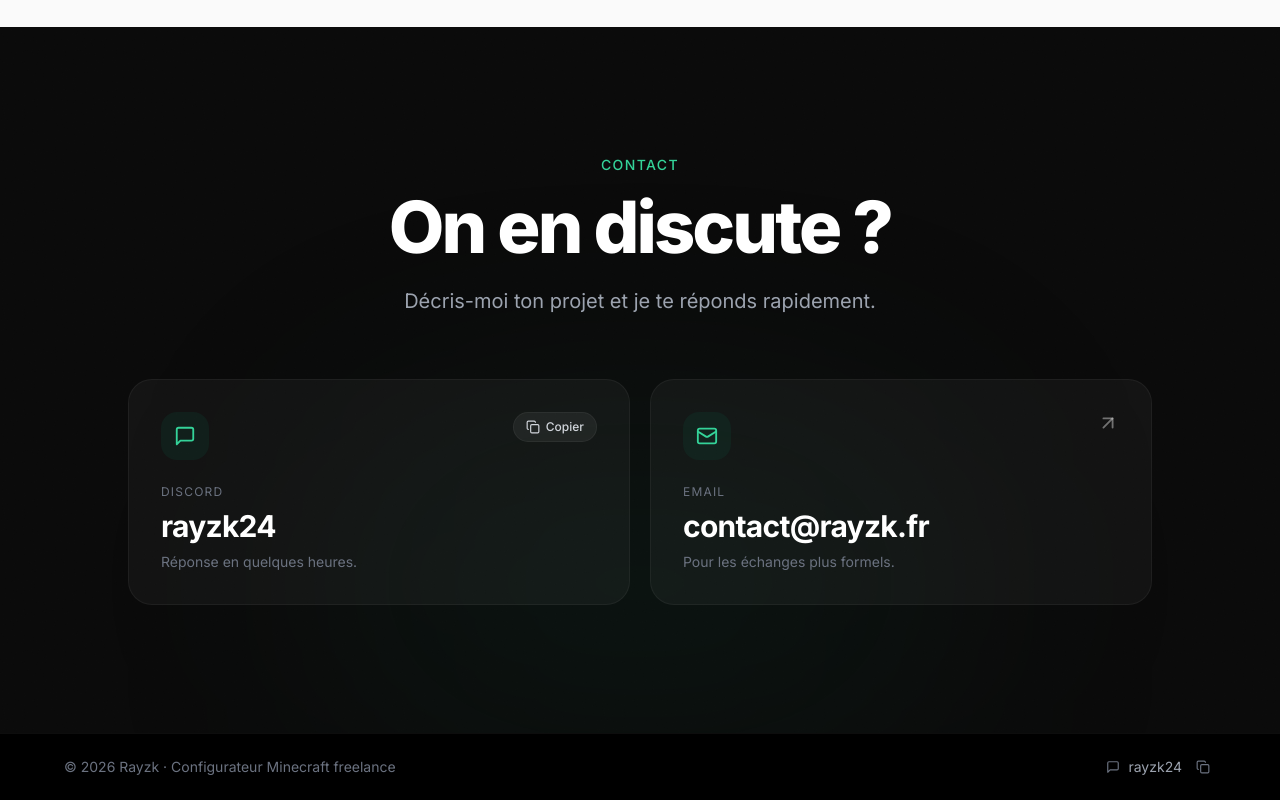
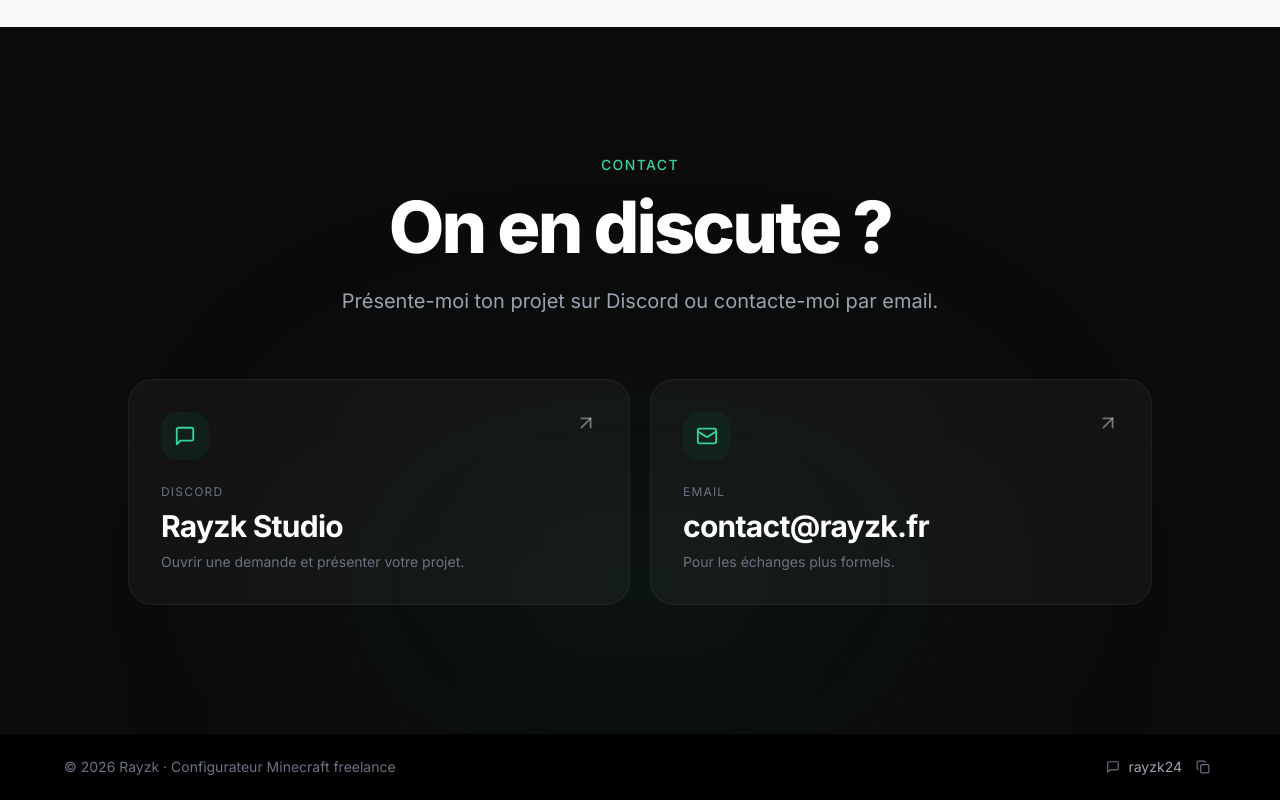
Before and after one commit to Rayzk24/portfolio, a React (Vite) app: page / in a window 1280 px wide. Shown: the part 4745-5545 px from the top of the page. Built offline with nearby package versions, Linux system fonts and the light colour scheme.

Commit message:
feat: link portfolio contact card to Rayzk Studio

```diff
--- a/src/components/Contact.jsx
+++ b/src/components/Contact.jsx
@@ -1,23 +1,7 @@
-import { useState } from 'react';
 import { motion } from 'framer-motion';
-import { Mail, MessageSquare, ArrowUpRight, Copy, Check } from 'lucide-react';
-import { copyText } from '../utils/clipboard.js';
+import { Mail, MessageSquare, ArrowUpRight } from 'lucide-react';
 
 export default function Contact() {
-  const [copied, setCopied] = useState(false);
-
-  const handleCopyDiscord = async () => {
-    try {
-      const didCopy = await copyText('rayzk24');
-      if (!didCopy) return;
-
-      setCopied(true);
-      setTimeout(() => setCopied(false), 2000);
-    } catch {
-      setCopied(false);
-    }
-  };
-
   return (
     <section
       id="contact"
@@ -41,52 +25,40 @@ export default function Contact() {
             On en discute ?
           </h2>
           <p className="text-lg sm:text-xl text-gray-400 max-w-2xl mx-auto">
-            Décris-moi ton projet et je te réponds rapidement.
+            Présente-moi ton projet sur Discord ou contacte-moi par email.
           </p>
         </motion.div>
 
         <div className="grid md:grid-cols-2 gap-5">
-          {/* Card Discord — avec bouton copier */}
-          <motion.div
+          {/* Card Discord — entièrement cliquable */}
+          <motion.a
+            href="https://rayzk.fr/discord"
+            aria-label="Rejoindre le Discord Rayzk Studio"
             initial={{ opacity: 0, y: 24 }}
             whileInView={{ opacity: 1, y: 0 }}
             viewport={{ once: true, margin: '-50px' }}
             transition={{ duration: 0.6 }}
-            className="group relative p-8 rounded-3xl bg-white/[0.04] hover:bg-white/[0.08] border border-white/5 hover:border-emerald-400/20 transition-all duration-300"
+            className="group relative cursor-pointer p-8 rounded-3xl bg-white/[0.04] hover:bg-white/[0.08] border border-white/5 hover:border-emerald-400/20 transition-all duration-300 focus-visible:outline-none focus-visible:ring-2 focus-visible:ring-emerald-400 focus-visible:ring-offset-4 focus-visible:ring-offset-ink"
           >
             <div className="flex items-start justify-between mb-6">
               <div className="w-12 h-12 rounded-2xl bg-forest/30 flex items-center justify-center text-emerald-400">
                 <MessageSquare size={22} />
               </div>
-              <button
-                type="button"
-                onClick={handleCopyDiscord}
-                aria-label="Copier le pseudo Discord"
-                className="flex items-center gap-1.5 px-3 py-1.5 rounded-full bg-white/[0.06] hover:bg-white/[0.12] border border-white/5 text-xs font-medium text-gray-300 hover:text-white transition-all duration-200"
-              >
-                {copied ? (
-                  <>
-                    <Check size={14} className="text-emerald-400" />
-                    <span>Copié</span>
-                  </>
-                ) : (
-                  <>
-                    <Copy size={14} />
-                    <span>Copier</span>
-                  </>
-                )}
-              </button>
+              <ArrowUpRight
+                size={22}
+                className="text-white/40 group-hover:text-emerald-400 group-hover:translate-x-1 group-hover:-translate-y-1 transition-all duration-300"
+              />
             </div>
             <div className="text-xs uppercase tracking-widest text-gray-500 mb-2">
               Discord
             </div>
             <div className="text-2xl sm:text-3xl font-bold tracking-tight mb-2">
-              rayzk24
+              Rayzk Studio
             </div>
             <div className="text-sm text-gray-500">
-              Réponse en quelques heures.
+              Ouvrir une demande et présenter votre projet.
             </div>
-          </motion.div>
+          </motion.a>
 
           {/* Card Email — entièrement cliquable */}
           <motion.a
```
